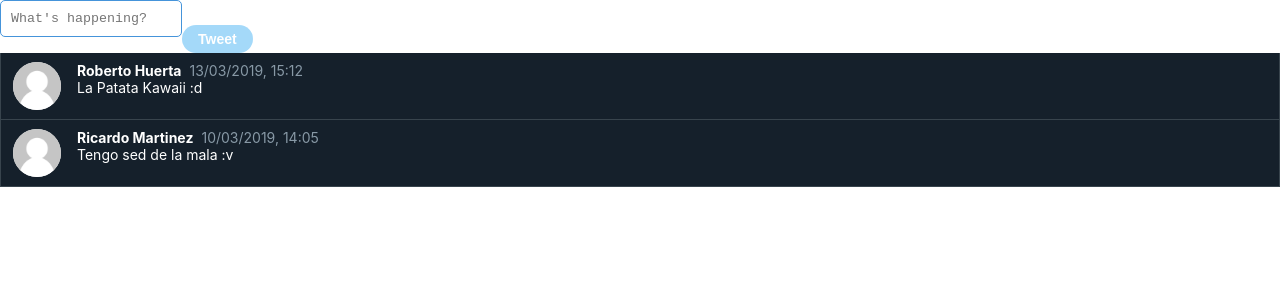
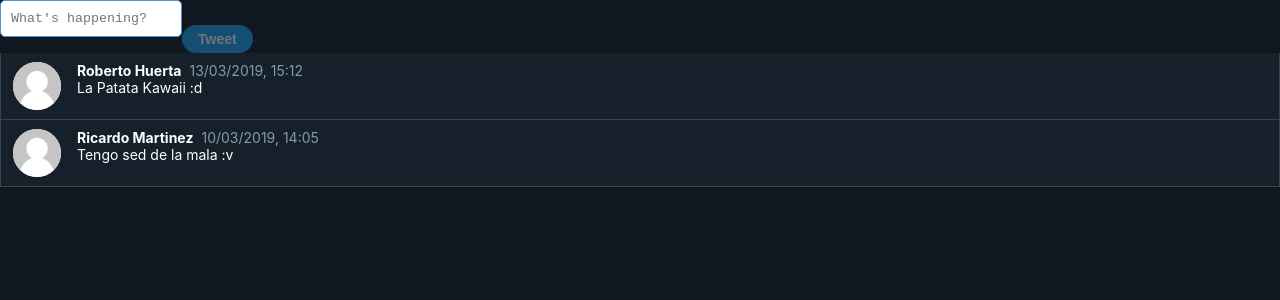
Before and after one commit to FlooCharm/tweet-app, a React (Create React App) app: page / in a window 1280 px wide. Shown: the top 300 px of the page. Built offline with nearby package versions, Linux system fonts and the light colour scheme.

Commit message:
changed background color

```diff
--- a/src/App.css
+++ b/src/App.css
@@ -1,3 +1,7 @@
+body {
+	background: #10171e;
+}
+
 /* flexbox */
 .flex {
 	display: flex;
```
